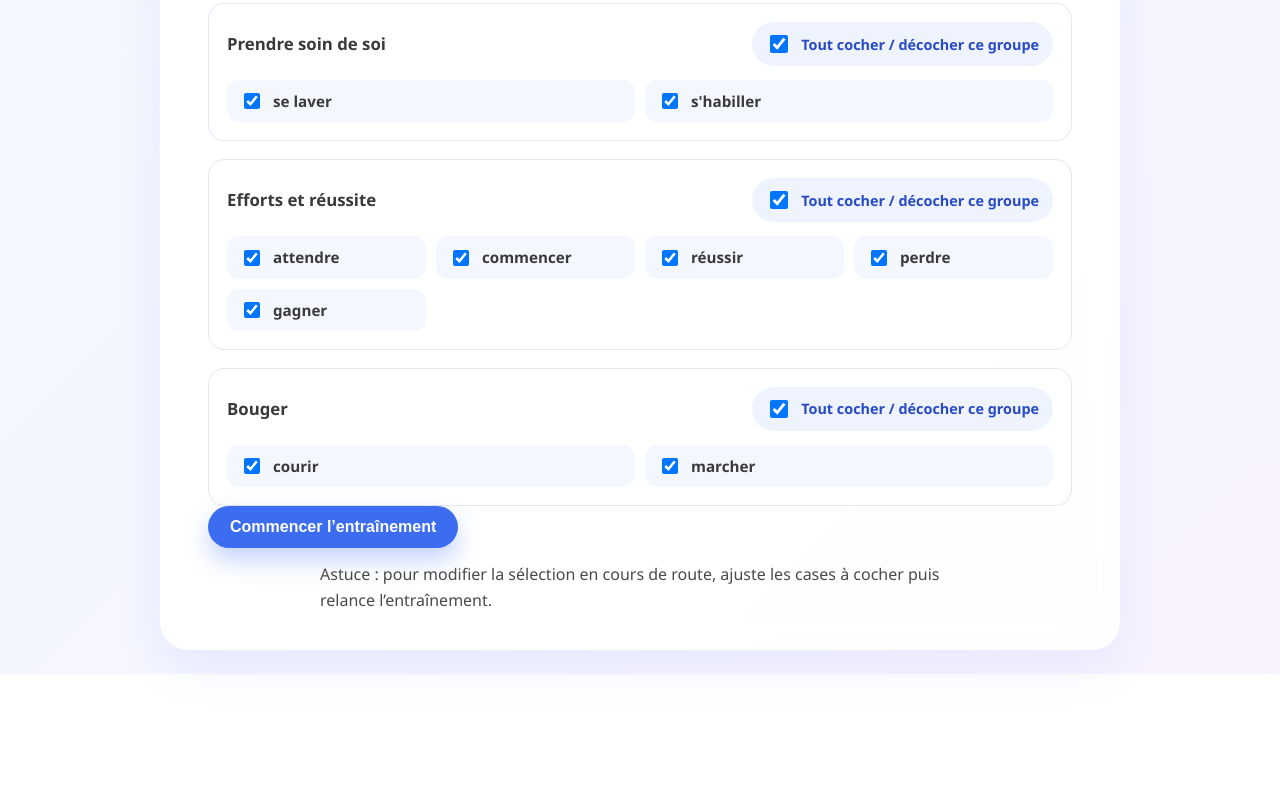
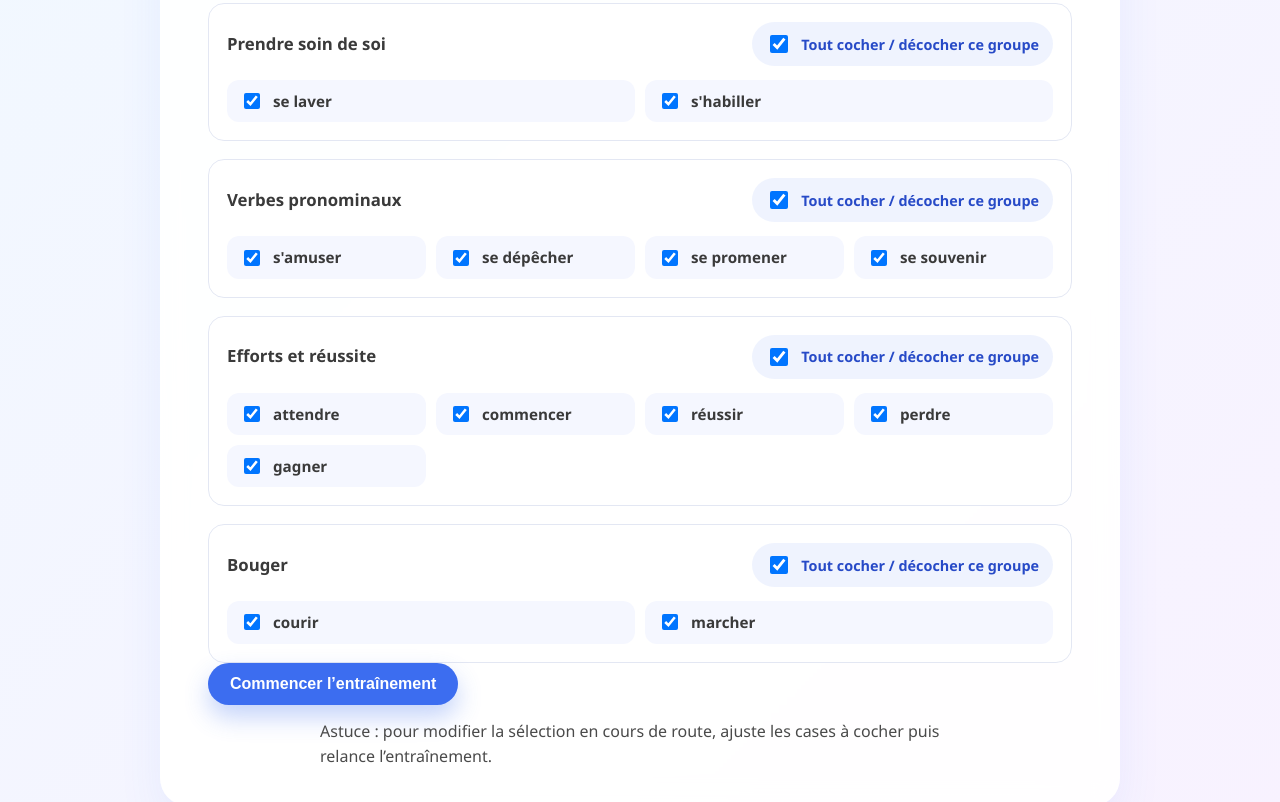
Before and after one commit to audiophrases/conjugaisons, a plain HTML site: page index.html in a window 1280 px wide. Shown: the part 2092-2894 px from the top of the page. Before the commit the page ends 2766 px from the top, so only its background shows below. Drawn offline with Linux system fonts and the light colour scheme.

Commit message:
Add verbes pronominaux group and conjugations

```diff
--- a/index.html
+++ b/index.html
@@ -599,6 +599,10 @@
           verbs: ['se laver', "s'habiller"],
         },
         {
+          title: 'Verbes pronominaux',
+          verbs: ["s'amuser", 'se dépêcher', 'se promener', 'se souvenir'],
+        },
+        {
           title: 'Efforts et réussite',
           verbs: ['attendre', 'commencer', 'réussir', 'perdre', 'gagner'],
         },
@@ -941,6 +945,34 @@
           futur: { je: "m'habillerai", tu: "t'habilleras", il: "s'habillera", nous: 'nous habillerons', vous: 'vous habillerez', ils: "s'habilleront" },
           passe_compose: { je: "me suis habillé", tu: "t'es habillé", il: "s'est habillé", nous: 'nous sommes habillés', vous: 'vous êtes habillés', ils: "se sont habillés" },
           conditionnel: { je: "m'habillerais", tu: "t'habillerais", il: "s'habillerait", nous: 'nous habillerions', vous: 'vous habilleriez', ils: "s'habilleraient" },
+        },
+        "s'amuser": {
+          present: { je: "m'amuse", tu: "t'amuses", il: "s'amuse", nous: 'nous amusons', vous: 'vous amusez', ils: "s'amusent" },
+          imparfait: { je: "m'amusais", tu: "t'amusais", il: "s'amusait", nous: 'nous amusions', vous: 'vous amusiez', ils: "s'amusaient" },
+          futur: { je: "m'amuserai", tu: "t'amuseras", il: "s'amusera", nous: 'nous amuserons', vous: 'vous amuserez', ils: "s'amuseront" },
+          passe_compose: { je: "me suis amusé", tu: "t'es amusé", il: "s'est amusé", nous: 'nous sommes amusés', vous: 'vous êtes amusés', ils: "se sont amusés" },
+          conditionnel: { je: "m'amuserais", tu: "t'amuserais", il: "s'amuserait", nous: 'nous amuserions', vous: 'vous amuseriez', ils: "s'amuseraient" },
+        },
+        'se dépêcher': {
+          present: { je: 'me dépêche', tu: 'te dépêches', il: 'se dépêche', nous: 'nous dépêchons', vous: 'vous dépêchez', ils: 'se dépêchent' },
+          imparfait: { je: 'me dépêchais', tu: 'te dépêchais', il: 'se dépêchait', nous: 'nous dépêchions', vous: 'vous dépêchiez', ils: 'se dépêchaient' },
+          futur: { je: 'me dépêcherai', tu: 'te dépêcheras', il: 'se dépêchera', nous: 'nous dépêcherons', vous: 'vous dépêcherez', ils: 'se dépêcheront' },
+          passe_compose: { je: 'me suis dépêché', tu: "t'es dépêché", il: "s'est dépêché", nous: 'nous sommes dépêchés', vous: 'vous êtes dépêchés', ils: 'se sont dépêchés' },
+          conditionnel: { je: 'me dépêcherais', tu: 'te dépêcherais', il: 'se dépêcherait', nous: 'nous dépêcherions', vous: 'vous dépêcheriez', ils: 'se dépêcheraient' },
+        },
+        'se promener': {
+          present: { je: 'me promène', tu: 'te promènes', il: 'se promène', nous: 'nous promenons', vous: 'vous promenez', ils: 'se promènent' },
+          imparfait: { je: 'me promenais', tu: 'te promenais', il: 'se promenait', nous: 'nous promenions', vous: 'vous promeniez', ils: 'se promenaient' },
+          futur: { je: 'me promènerai', tu: 'te promèneras', il: 'se promènera', nous: 'nous promènerons', vous: 'vous promènerez', ils: 'se promèneront' },
+          passe_compose: { je: 'me suis promené', tu: "t'es promené", il: "s'est promené", nous: 'nous sommes promenés', vous: 'vous êtes promenés', ils: 'se sont promenés' },
+          conditionnel: { je: 'me promènerais', tu: 'te promènerais', il: 'se promènerait', nous: 'nous promènerions', vous: 'vous promèneriez', ils: 'se promèneraient' },
+        },
+        'se souvenir': {
+          present: { je: 'me souviens', tu: 'te souviens', il: 'se souvient', nous: 'nous souvenons', vous: 'vous souvenez', ils: 'se souviennent' },
+          imparfait: { je: 'me souvenais', tu: 'te souvenais', il: 'se souvenait', nous: 'nous souvenions', vous: 'vous souveniez', ils: 'se souvenaient' },
+          futur: { je: 'me souviendrai', tu: 'te souviendras', il: 'se souviendra', nous: 'nous souviendrons', vous: 'vous souviendrez', ils: 'se souviendront' },
+          passe_compose: { je: 'me suis souvenu', tu: "t'es souvenu", il: "s'est souvenu", nous: 'nous sommes souvenus', vous: 'vous êtes souvenus', ils: 'se sont souvenus' },
+          conditionnel: { je: 'me souviendrais', tu: 'te souviendrais', il: 'se souviendrait', nous: 'nous souviendrions', vous: 'vous souviendriez', ils: 'se souviendraient' },
         },
         'attendre': {
           present: { je: 'attends', tu: 'attends', il: 'attend', nous: 'attendons', vous: 'attendez', ils: 'attendent' },
```
